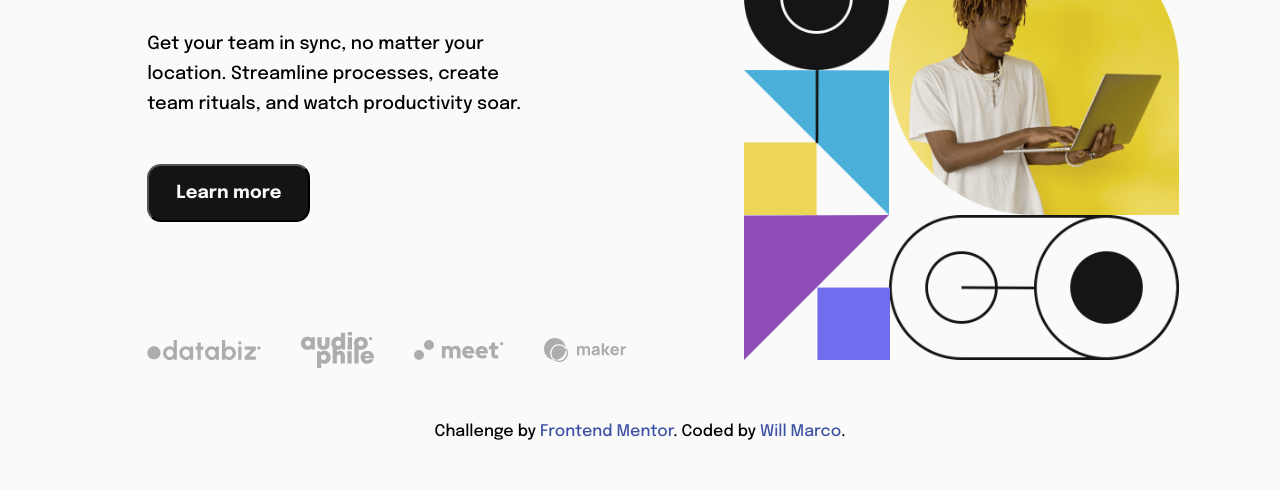
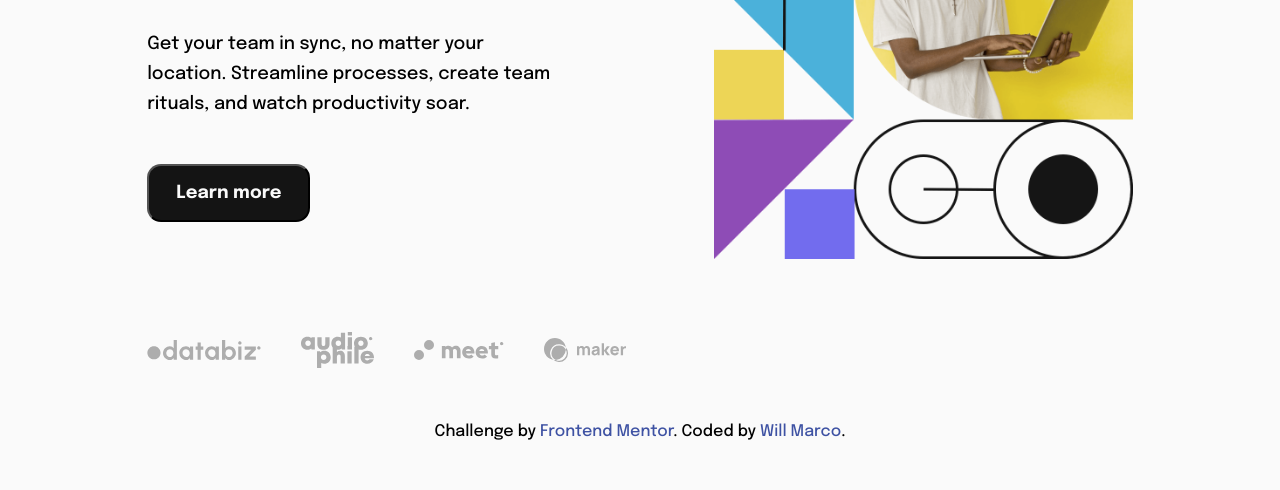
Before and after one commit to Will-Marco/-Intro-section-with-dropdown-navigation, a plain HTML site: page index.html in a window 1280 px wide. Shown: the part 494-984 px from the top of the page. Drawn offline with Linux system fonts and the light colour scheme.

Commit message:
fixed section bugs

```diff
--- a/style.css
+++ b/style.css
@@ -75,11 +75,13 @@ button {
   color: var(--medium-gray);
 }
 
+.main-section {
+  display: flex;
+  align-items: center;
+  justify-content: space-between;
+}
+
 /* Left section */
-.left-box {
-  width: 50%;
-  display: inline-block;
-}
 .left-box .headline {
   margin-top: 150px;
   font-size: 80px;
@@ -110,12 +112,11 @@ button {
 
 /* Right section */
 .right-box {
-  width: 49%;
-  display: inline-block;
+  display: flex;
+  flex-direction: row-reverse;
 }
 .right-box-img {
   width: 90%;
-  transform: translateX(100px);
 }
 /* Footer */
 
```
